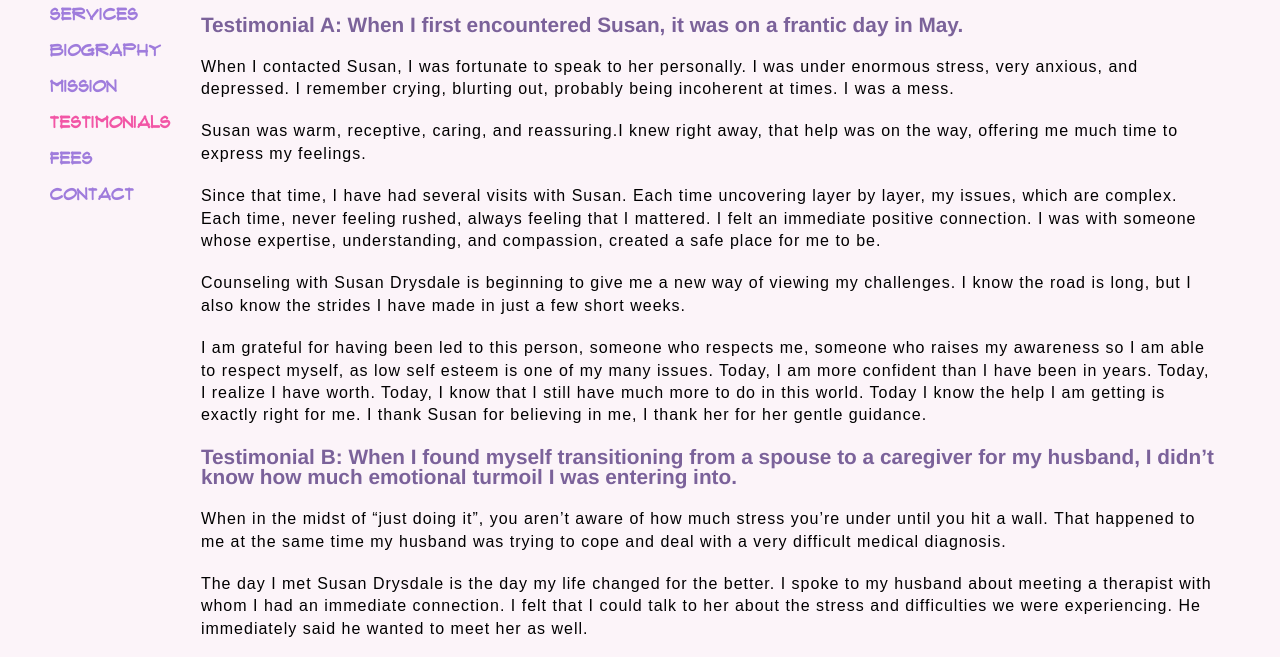
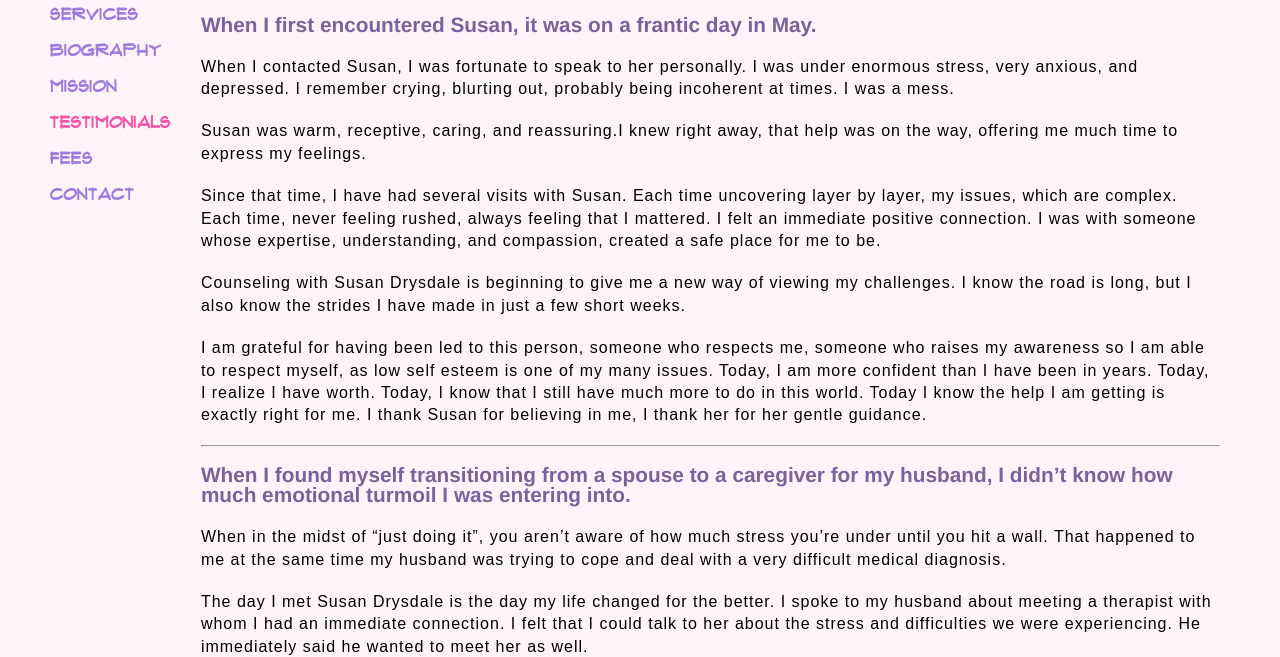
Before and after one commit to AbsorbingChaos/drsusandrysdale-com, a plain HTML site: page public/testimonials.html in a window 1280 px wide. Shown: the part 172-829 px from the top of the page. Drawn offline with Linux system fonts and the light colour scheme; a web font is replaced by a local one.

Commit message:
final copy tweaks from 5/12 convo

```diff
--- a/public/testimonials.html
+++ b/public/testimonials.html
@@ -357,14 +357,14 @@
       <main class="dsd__main">
         <h2>Testimonials:</h2>
 
-        <h3>Testimonial A: When I first encountered Susan, it was on a frantic day in May.</h3>
+        <h3>When I first encountered Susan, it was on a frantic day in May.</h3>
         <p>When I contacted Susan, I was fortunate to speak to her personally. I was under enormous stress, very anxious, and depressed. I remember crying, blurting out, probably being incoherent at times. I was a mess.</p>
         <p>Susan was warm, receptive, caring, and reassuring.I knew right away, that help was on the way, offering me much time to express my feelings.</p>
         <p>Since that time, I have had several visits with Susan. Each time uncovering layer by layer, my issues, which are complex. Each time, never feeling rushed, always feeling that I mattered. I felt an immediate positive connection. I was with someone whose expertise, understanding, and compassion, created a safe place for me to be.</p>
         <p>Counseling with Susan Drysdale is beginning to give me a new way of viewing my challenges. I know the road is long, but I also know the strides I have made in just a few short weeks.</p>
         <p>I am grateful for having been led to this person, someone who respects me, someone who raises my awareness so I am able to respect myself, as low self esteem is one of my many issues. Today, I am more confident than I have been in years. Today, I realize I have worth. Today, I know that I still have much more to do in this world. Today I know the help I am getting is exactly right for me. I thank Susan for believing in me, I thank her for her gentle guidance.</p>
-
-        <h3>Testimonial B: When I found myself transitioning from a spouse to a caregiver for my husband, I didn’t know how much emotional turmoil I was entering into.</h3>
+        <hr />
+        <h3>When I found myself transitioning from a spouse to a caregiver for my husband, I didn’t know how much emotional turmoil I was entering into.</h3>
         <p>When in the midst of “just doing it”, you aren’t aware of how much stress you’re under until you hit a wall. That happened to me at the same time my husband was trying to cope and deal with a very difficult medical diagnosis.</p>
         <p>The day I met Susan Drysdale is the day my life changed for the better. I spoke to my husband about meeting a therapist with whom I had an immediate connection. I felt that I could talk to her about the stress and difficulties we were experiencing. He immediately said he wanted to meet her as well.</p>
         <p>We met with Susan and she started us on a self-awareness journey that we could not have possibly found by ourselves. We embraced her with an open mind and she has helped us verbalize our feelings and fears and has guided us in understanding our thoughts, moods, and behaviors.</p>
```
Also changed, not shown: public/contact.html (+1 -1 lines).
